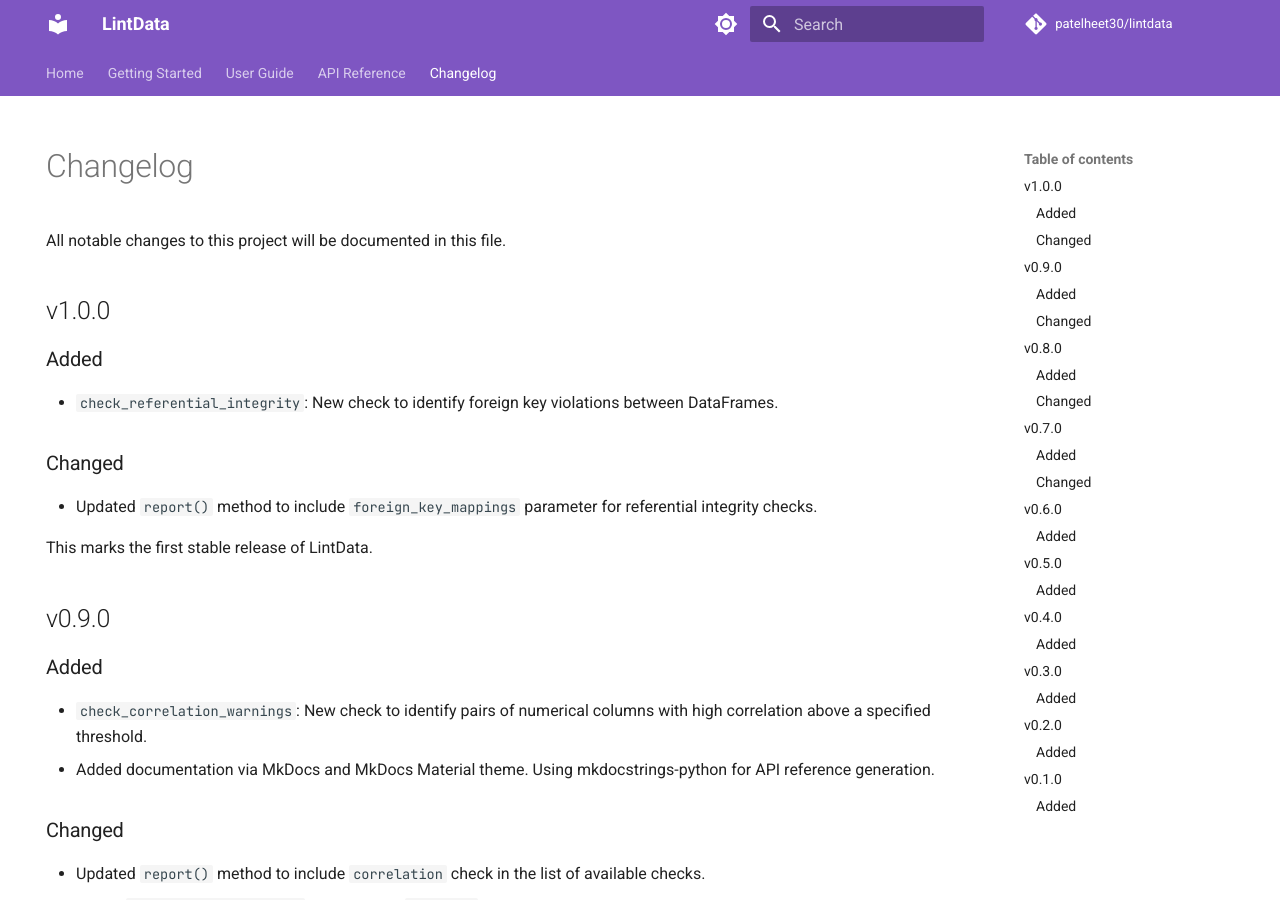
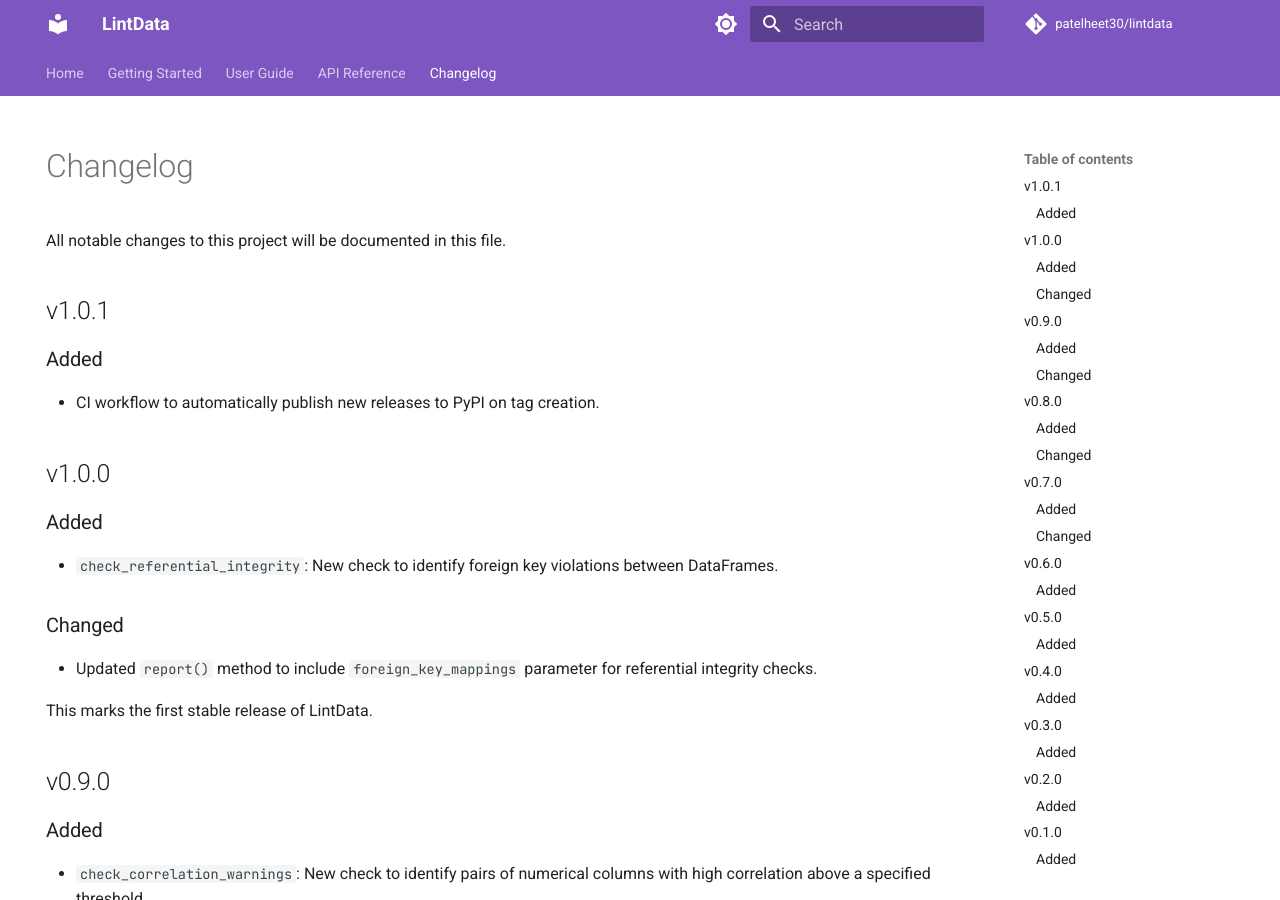
Before and after one commit to patelheet30/lintdata, an MkDocs documentation site: the page built from docs/changelog/CHANGELOG.md, in a window 1280 px wide and 900 px high. Built offline with MkDocs 1.6.1 and Material for MkDocs 9.7.7, drawn with Linux system fonts in a browser that asks for light colours; comment, search, counter and statistics services are not loaded.

Commit message:
ci: add CI for publishing to PyPI

```diff
--- a/docs/changelog/CHANGELOG.md
+++ b/docs/changelog/CHANGELOG.md
@@ -6,6 +6,12 @@ hide:
 # Changelog
 
 All notable changes to this project will be documented in this file.
+
+## v1.0.1
+
+### Added
+
+- CI workflow to automatically publish new releases to PyPI on tag creation.
 
 ## v1.0.0
 
--- a/pyproject.toml
+++ b/pyproject.toml
@@ -1,6 +1,6 @@
 [project]
 name = "lintdata"
-version = "1.0.0"
+version = "1.0.1"
 description = "A \"linter\" for pandas DataFrames to automate data quality audits."
 readme = "README.md"
 authors = [{ name = "Heet Patel", email = "heetkpatel30@gmail.com" }]
--- a/src/lintdata/__init__.py
+++ b/src/lintdata/__init__.py
@@ -2,7 +2,7 @@
 LintData: A 'linter' for pandas DataFrames to automate data quality audits.
 """
 
-__version__ = "1.0.0"
+__version__ = "1.0.1"
 
 from .accessor import LintAccessor
 
```
Also changed, not shown: CHANGELOG.md (+7 -1 lines), README.md (+1 -1 lines), 2 other files.
